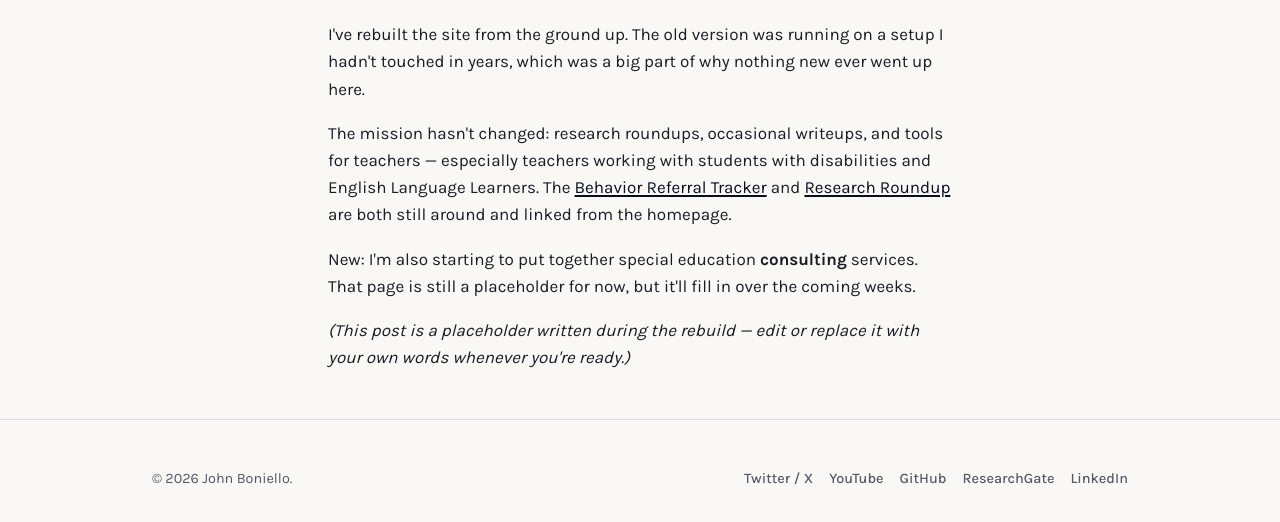
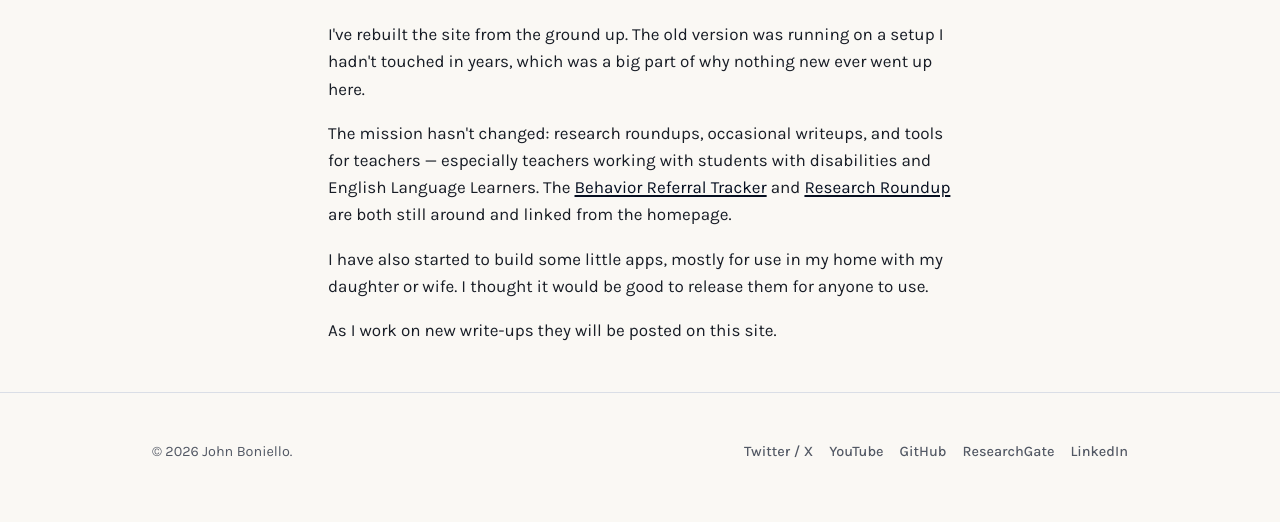
Before and after one commit to johnboniello/johnboniello.github.io, an Eleventy site: page src/writing/site-refresh.md in a window 1280 px wide. Shown: the part 240-762 px from the top of the page. Built offline with nearby package versions, Linux system fonts and the light colour scheme; Eleventy itself is replaced by a stand-in of ours; files that its build step writes are made by us from their sources.

Commit message:
Updated site-refresh

```diff
--- a/src/writing/site-refresh.md
+++ b/src/writing/site-refresh.md
@@ -13,8 +13,6 @@ especially teachers working with students with disabilities and English Language
 [Research Roundup](https://johnboniello.com/Research-round-up/) are both still around and linked
 from the homepage.
 
-New: I'm also starting to put together special education **consulting** services. That page is
-still a placeholder for now, but it'll fill in over the coming weeks.
+I have also started to build some little apps, mostly for use in my home with my daughter or wife. I thought it would be good to release them for anyone to use.
 
-*(This post is a placeholder written during the rebuild — edit or replace it with your own words
-whenever you're ready.)*
+As I work on new write-ups they will be posted on this site.
```
